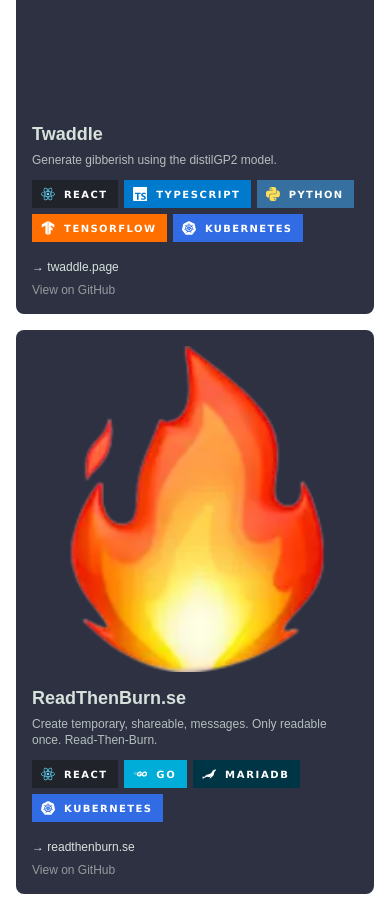
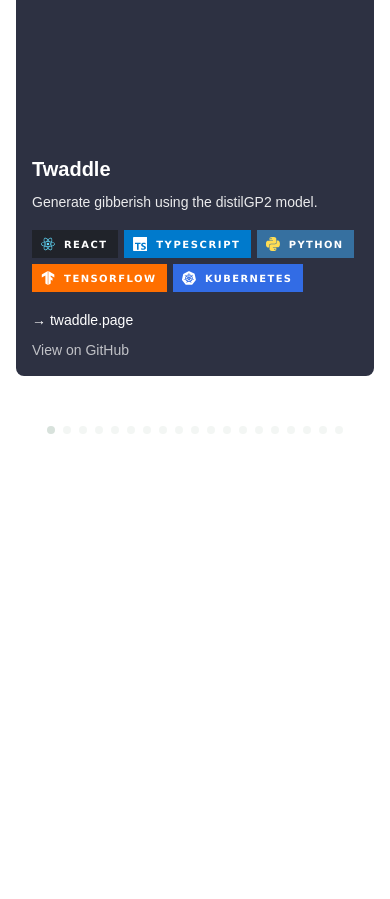
Before and after one commit to Stenstromen/next-portfolio, a Next.js app: page / in a window 390 px wide. Shown: the part 2080-2979 px from the top of the page. After the commit the page ends 2530 px from the top, so only its background shows below. Built offline with nearby package versions, Linux system fonts and the light colour scheme.

Commit message:
project carousel

```diff
--- a/src/components/ProjectCard.tsx
+++ b/src/components/ProjectCard.tsx
@@ -24,8 +24,8 @@
     .replace(/apps\.apple\.com\/[^ ]+/g, 'View on Apple AppStore');
 
   return (
-    <div className="group relative bg-[#2d3142] rounded-lg p-4 transition-all duration-300 hover:shadow-xl hover:-translate-y-1">
-      <div className="aspect-square w-full overflow-hidden rounded-lg mb-3">
+    <div className="group relative bg-[#2d3142] rounded-lg p-4 transition-all duration-300 hover:shadow-xl hover:-translate-y-1 h-full flex flex-col">
+      <div className="aspect-square w-full overflow-hidden rounded-lg mb-4">
         <a href={link} target="_blank" rel="noreferrer" className="block">
           <img
             src={typeof image === 'string' ? image : image.src}
@@ -39,23 +39,23 @@
         </a>
       </div>
 
-      <h3 className="text-lg font-bold text-[#d8e2dc] mb-1">{title}</h3>
-      <p className="text-[#d8e2dc]/80 text-xs mb-3">{description}</p>
+      <h3 className="text-xl font-bold text-white mb-2">{title}</h3>
+      <p className="text-sm text-white/90 mb-4 flex-grow leading-relaxed">{description}</p>
 
-      <div className="flex flex-wrap gap-1.5 mb-3">
+      <div className="flex flex-wrap gap-1.5 mb-4">
         {badges.map((badge, index) => (
           <Badge key={index} name={badge.name} src={badge.src} />
         ))}
       </div>
 
-      <div className="space-y-1">
+      <div className="space-y-2 mt-auto">
         <a
           href={link}
           target="_blank"
           rel="noreferrer"
-          className="block text-[#d8e2dc] hover:text-white transition-colors"
+          className="block text-white hover:text-white/90 transition-colors"
         >
-          <span className="text-xs">→ {humanLink}</span>
+          <span className="text-sm">→ {humanLink}</span>
         </a>
 
         {github && (
@@ -63,7 +63,7 @@
             href={github}
             target="_blank"
             rel="noreferrer"
-            className="block text-xs text-[#d8e2dc]/60 hover:text-white transition-colors"
+            className="block text-sm text-white/70 hover:text-white transition-colors"
           >
             View on GitHub
           </a>
--- a/src/components/ProjectCarousel.tsx
+++ b/src/components/ProjectCarousel.tsx
@@ -1,6 +1,6 @@
 'use client';
 
-import { useState, useCallback } from 'react';
+import { useState, useCallback, TouchEvent, useEffect } from 'react';
 import ProjectCard from './ProjectCard';
 import type { Project } from './ProjectList';
 
@@ -8,12 +8,33 @@
   projects: Project[];
   itemsPerRow: number;
   rows: number;
+  nonce?: string;
 }
 
-export default function ProjectCarousel({ projects, itemsPerRow = 4, rows = 2 }: ProjectCarouselProps) {
+export default function ProjectCarousel({ projects, itemsPerRow = 4, rows = 2, nonce }: ProjectCarouselProps) {
   const [currentPage, setCurrentPage] = useState(0);
+  const [touchStart, setTouchStart] = useState<number>(0);
+  const [touchEnd, setTouchEnd] = useState<number>(0);
+  const [isMobile, setIsMobile] = useState(false);
+  const [inlineStyle, setInlineStyle] = useState<{ [key: string]: string }>({});
 
-  const itemsPerPage = itemsPerRow * rows;
+  useEffect(() => {
+    setIsMobile(window.innerWidth < 640);
+
+    const handleResize = () => {
+      setIsMobile(window.innerWidth < 640);
+    };
+
+    window.addEventListener('resize', handleResize);
+    return () => window.removeEventListener('resize', handleResize);
+  }, []);
+
+  useEffect(() => {
+    setInlineStyle({ transform: `translateX(-${currentPage * 100}%)` });
+  }, [currentPage]);
+
+  const mobileItemsPerRow = 1;
+  const itemsPerPage = isMobile ? mobileItemsPerRow * 2 : itemsPerRow * rows;
   const totalPages = Math.ceil(projects.length / itemsPerPage);
 
   const nextPage = useCallback(() => {
@@ -24,7 +45,24 @@
     setCurrentPage((prev) => (prev - 1 + totalPages) % totalPages);
   }, [totalPages]);
 
-  // Calculate all pages content
+  const handleTouchStart = (e: TouchEvent) => {
+    setTouchStart(e.targetTouches[0].clientX);
+  };
+
+  const handleTouchMove = (e: TouchEvent) => {
+    setTouchEnd(e.targetTouches[0].clientX);
+  };
+
+  const handleTouchEnd = () => {
+    const swipeThreshold = 50;
+    if (touchStart - touchEnd > swipeThreshold) {
+      nextPage();
+    }
+    if (touchEnd - touchStart > swipeThreshold) {
+      prevPage();
+    }
+  };
+
   const pages = Array.from({ length: totalPages }).map((_, pageIndex) => {
     const startIndex = pageIndex * itemsPerPage;
     return projects.slice(startIndex, startIndex + itemsPerPage);
@@ -32,7 +70,6 @@
 
   return (
     <div className="relative w-full px-4">
-      {/* Navigation Buttons */}
       <button
         onClick={prevPage}
         className="absolute left-0 top-1/2 -translate-y-1/2 z-10 p-2 bg-[#2d3142]/80 text-white rounded-r-lg hover:bg-[#2d3142] transition-colors"
@@ -48,11 +85,14 @@
         →
       </button>
 
-      {/* Projects Grid */}
       <div className="overflow-hidden">
         <div
           className="flex transition-transform duration-500 ease-in-out"
-          style={{ transform: `translateX(-${currentPage * 100}%)` }}
+          style={inlineStyle}
+          nonce={nonce}
+          onTouchStart={handleTouchStart}
+          onTouchMove={handleTouchMove}
+          onTouchEnd={handleTouchEnd}
         >
           {pages.map((pageProjects, pageIndex) => (
             <div
@@ -69,7 +109,6 @@
         </div>
       </div>
 
-      {/* Page Indicators */}
       <div className="flex justify-center gap-2 mt-4">
         {Array.from({ length: totalPages }).map((_, index) => (
           <button
--- a/src/components/ProjectsGrid.tsx
+++ b/src/components/ProjectsGrid.tsx
@@ -1,13 +1,17 @@
 import ProjectCarousel from './ProjectCarousel';
 import ProjectList from './ProjectList';
+import { headers } from 'next/headers';
 
-export default function ProjectsGrid() {
+export default async function ProjectsGrid() {
+  const nonce = (await headers()).get('x-nonce');
+
   return (
     <div className="w-full py-4">
       <ProjectCarousel
         projects={ProjectList}
         itemsPerRow={4}
         rows={2}
+        nonce={nonce || undefined}
       />
     </div>
   );
```
